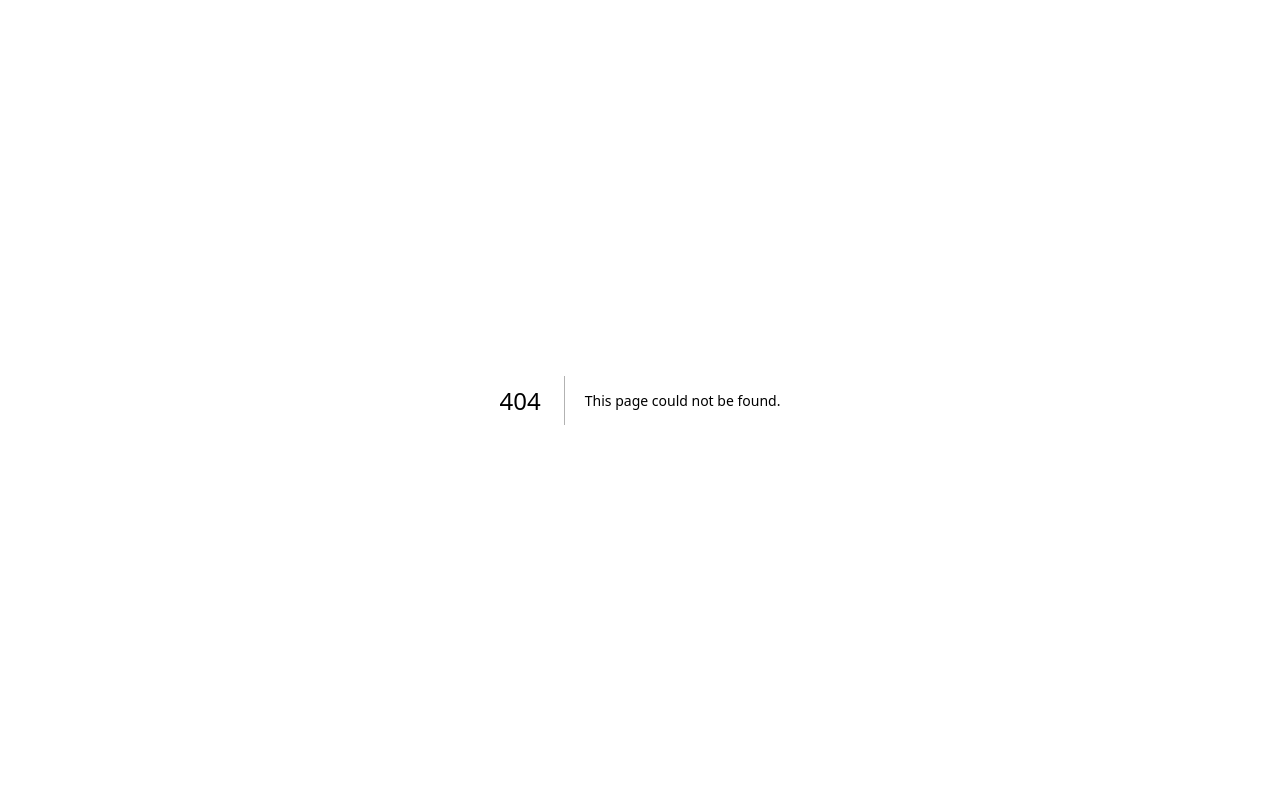
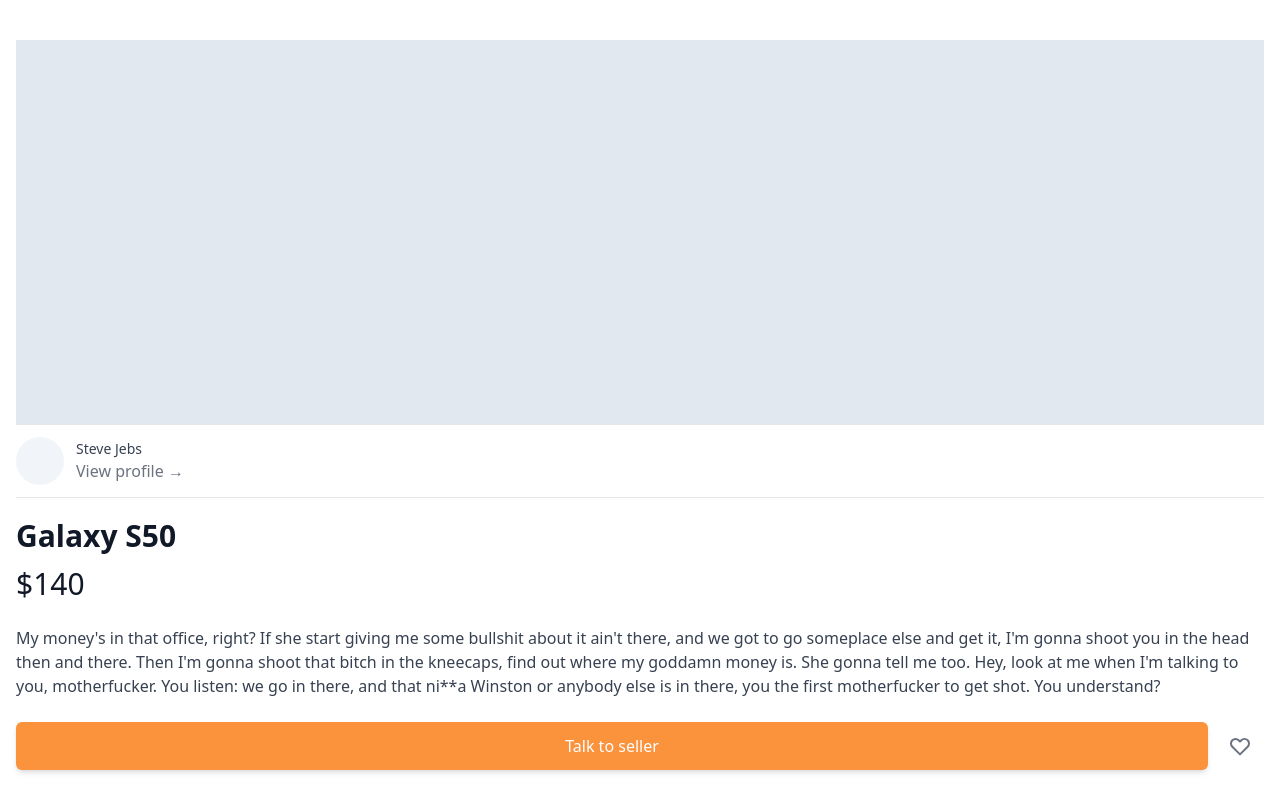
Before and after one commit to BoraParkDev/caroot-market, a Next.js app: page /items/1 in a window 1280 px wide. Before the commit this address had no page. Shown: the top 800 px of the page. Built offline with nearby package versions, Linux system fonts and the light colour scheme.

Commit message:
#feat item detail page added.

```diff
--- /dev/null
+++ b/src/pages/items/[id].tsx
@@ -0,0 +1,71 @@
+import {NextPage} from "next";
+
+const ItemDetail: NextPage = () => {
+  const items = new Array(6).fill(null).map((_, i) => i + 1);
+  return (
+    <div className="px-4 py-10">
+      <div className="mb-8">
+        <div className="h-96 bg-slate-200"/>
+        <div className="flex cursor-pointer py-3 border-t border-b items-center space-x-3">
+          <div className="w-12 h-12 rounded-full bg-slate-100 "/>
+          <div className="">
+            <p className="text-sm font-medium text-gray-700">Steve Jebs</p>
+            <p className="text-ss font-medium text-gray-500">View profile &rarr;</p>
+          </div>
+        </div>
+        <div className="mt-5 ">
+          <h1 className="text-3xl font-bold text-gray-900">Galaxy S50</h1>
+          <span className="text-3xl block mt-3 text-gray-900">$140</span>
+          <p className="text-base my-6 text-gray-700 ">
+            My money&apos;s in that office, right? If she start giving me some
+            bullshit about it ain&apos;t there, and we got to go someplace else
+            and get it, I&apos;m gonna shoot you in the head then and there.
+            Then I&apos;m gonna shoot that bitch in the kneecaps, find out where
+            my goddamn money is. She gonna tell me too. Hey, look at me when
+            I&apos;m talking to you, motherfucker. You listen: we go in there,
+            and that ni**a Winston or anybody else is in there, you the first
+            motherfucker to get shot. You understand?
+          </p>
+          <div className="flex items-center justify-between space-x-2">
+            <button
+              className="flex-1 bg-orange-400 text-white py-3 rounded-md shadow-md hover:bg-orange-500 focus:outline-none focus:ring-2 focus:ring-offset-2 font-medium focus:ring-orange-400">Talk
+              to seller
+            </button>
+            <button
+              className="p-3 flex items-center justify-center text-gray-500 hover:bg-gray-100 hover:text-gray-500 rounded-md">
+              <svg
+                className="h-6 w-6 "
+                xmlns="http://www.w3.org/2000/svg"
+                fill="none"
+                viewBox="0 0 24 24"
+                stroke="currentColor"
+                aria-hidden="true"
+              >
+                <path
+                  strokeLinecap="round"
+                  strokeLinejoin="round"
+                  strokeWidth="2"
+                  d="M4.318 6.318a4.5 4.5 0 000 6.364L12 20.364l7.682-7.682a4.5 4.5 0 00-6.364-6.364L12 7.636l-1.318-1.318a4.5 4.5 0 00-6.364 0z"
+                />
+              </svg>
+            </button>
+          </div>
+        </div>
+      </div>
+      <div>
+        <h2 className="text-2xl font-bold text-gray-900">Similar items</h2>
+        <div className="mt-6 grid grid-cols-2 gap-4">
+          {items.map((_, i) => (
+            <div key={i}>
+              <div className="h-56 w-full mb-4 bg-slate-100 "/>
+              <h3 className="text-gray-700 -mb-1">Galaxy S60</h3>
+              <span className="text-sm font-medium text-gray-900">$6</span>
+            </div>
+          ))}
+        </div>
+      </div>
+    </div>
+  );
+};
+
+export default ItemDetail;
```
